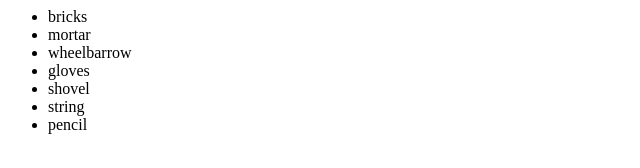
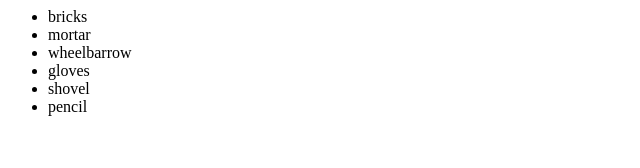
Before and after one commit to garykaufman/gitTutorialTest, a plain HTML site: page index.html in a window 1280 px wide. Shown: the full height of the page, 0-640 px from the left. Drawn offline with Linux system fonts and the light colour scheme.

Commit message:
Update index.html

```diff
--- a/index.html
+++ b/index.html
@@ -7,7 +7,6 @@
 				<li>wheelbarrow</li>
 				<li>gloves</li>
 				<li>shovel</li>
-				<li>string</li>
 				<li>pencil</li>
 			</ul>
 		</div>
```
